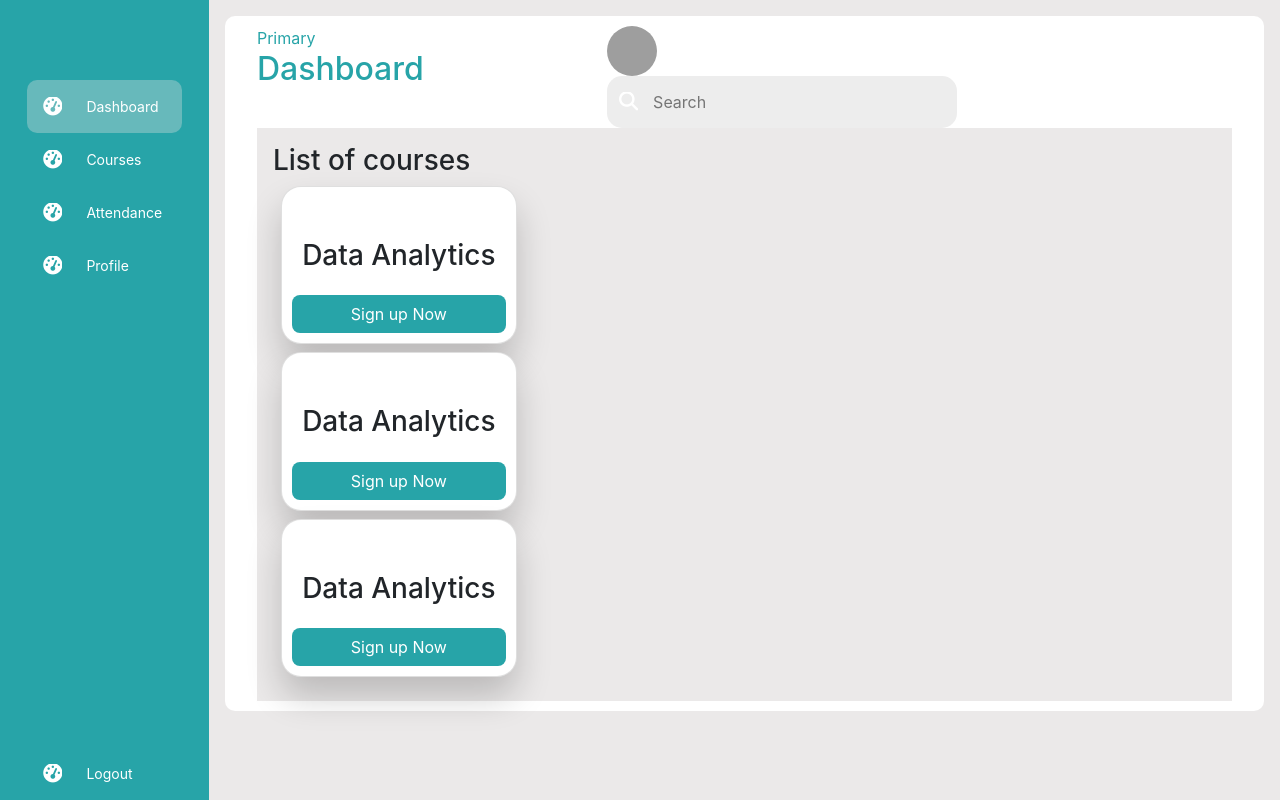
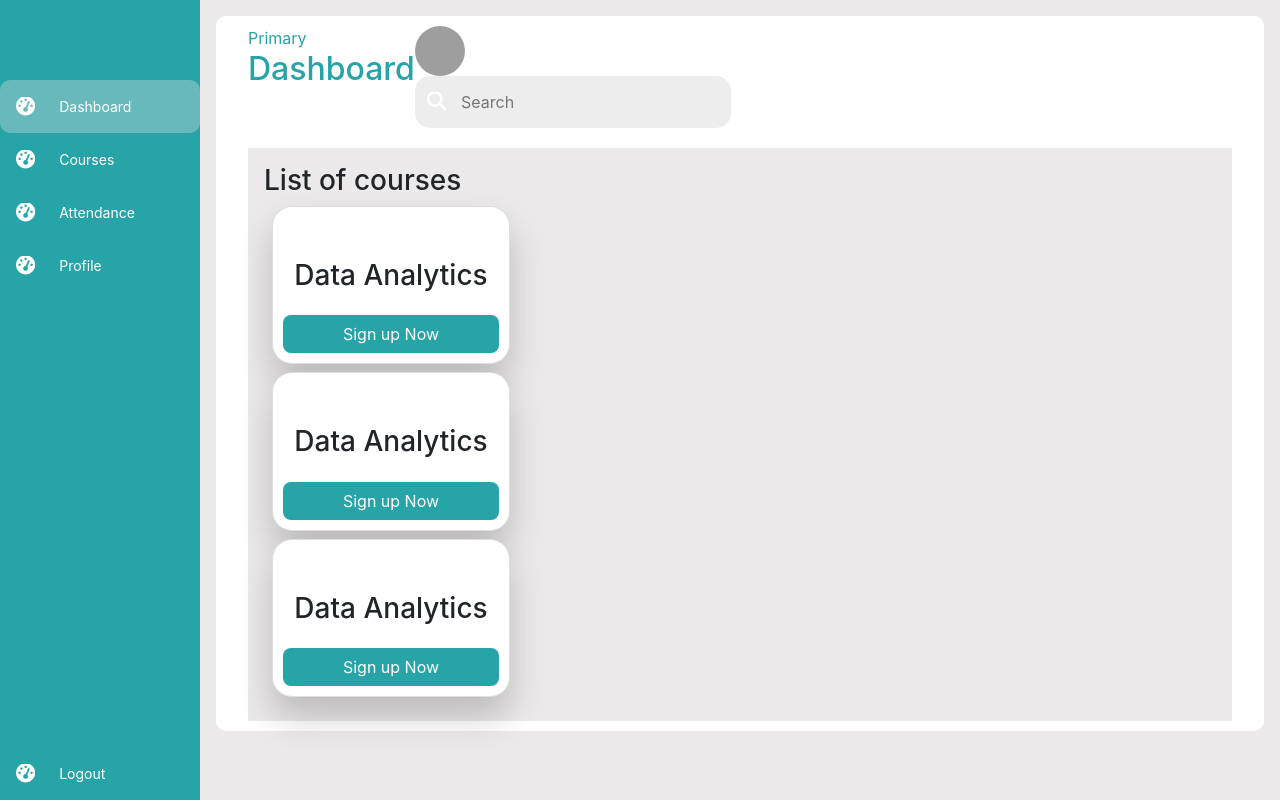
Before and after one commit to mindytyj/straits, a Flask app: page / in a window 1280 px wide. Run offline with Flask 3, Linux system fonts and the light colour scheme; some libraries are stand-ins or nearby versions; grey boxes are pictures that could not be loaded.

Commit message:
Update CSS Styling

```diff
--- a/static/css/style.css
+++ b/static/css/style.css
@@ -7,16 +7,15 @@
     box-sizing: border-box;
 }
 body {
-    display:flex;
+    display: grid;
+    grid-template-columns: 200px auto;
 }
 .sidebar {
-    positon:sticky;
+    position: sticky;
     top:0;
     left:0;
     bottom:0;
-    width:240px;
     height:100vh;
-    padding:0 1.7rem;
     color: #fff;
     overflow: hidden;
     transition: all 0.5 linear;
@@ -90,7 +89,8 @@ body {
 .header-title {
     color: rgba(39, 164, 168);
     display: grid;
-    grid-template-columns: 350px 350px;
+    grid-template-columns: auto auto;
+    margin-bottom: 20px;
 }
 
 .search-box{
```
